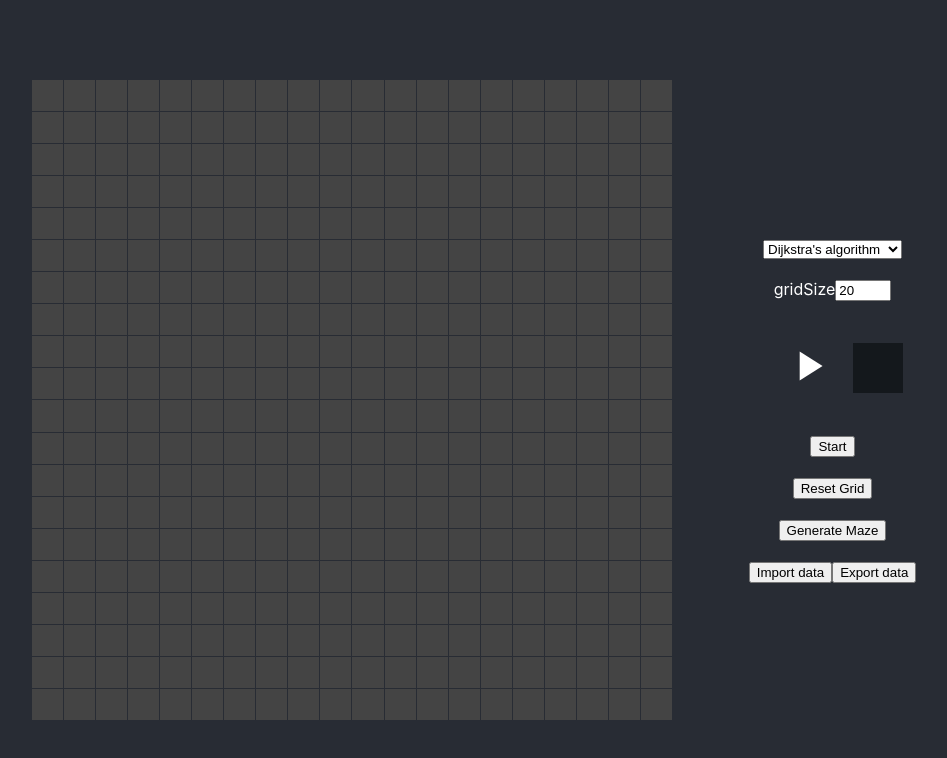
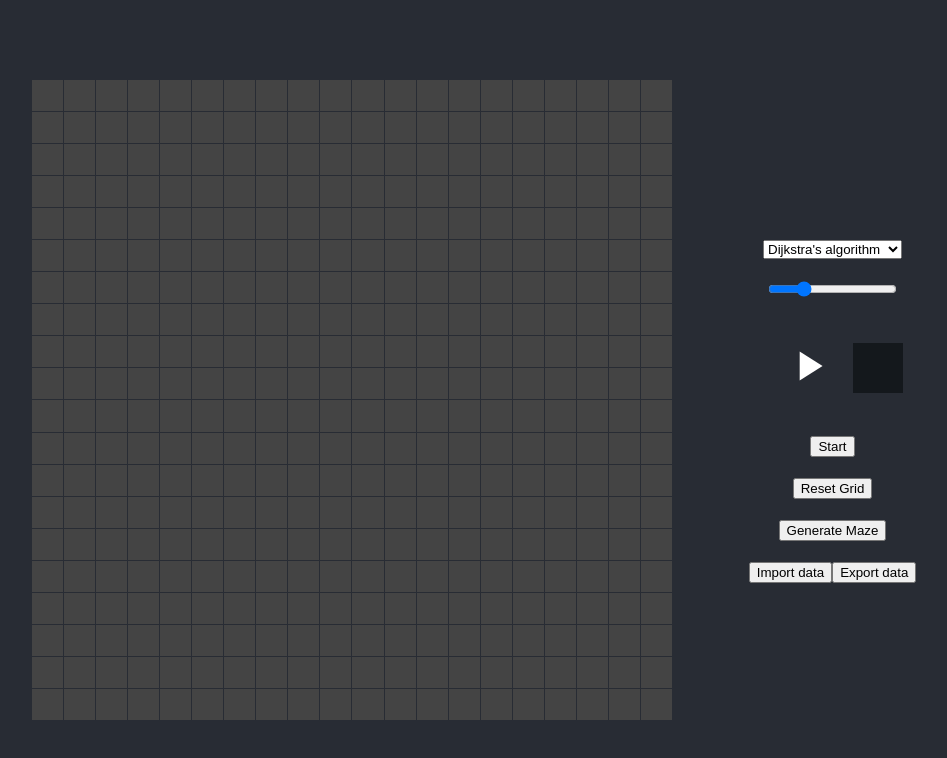
Before and after one commit to Ugi0/algorithm-visualizer, a React (Create React App) app in the folder app/: page / in a window 1280 px wide. Shown: the top 758 px of the page, without its empty margins (288-1235 px from the left). Built offline with nearby package versions, Linux system fonts and the light colour scheme.

Commit message:
Make start button disappear when algorithm is finished

```diff
--- a/app/src/components/Options/Options.jsx
+++ b/app/src/components/Options/Options.jsx
@@ -67,9 +67,15 @@ function Options(props) {
         if (props.started && !props.running) {
             return "Continue"
         }
-        if (props.started === false) {
-            return "Reset"
-        }
+    }
+
+    const getStartButton = () => {
+        if (props.started === false) return <></>
+        return (
+            <button onClick={handleStartButtonClick}>
+                {getStartButtonText()}
+            </button>
+        )
     }
 
     const handleStartButtonClick = () => {
@@ -90,9 +96,7 @@ function Options(props) {
             </select>
         </div>
         <div className='OptionsItem' id="gridWidthOption">
-            gridSize
-            {/*Change icon size and run speed based on the gridSize*/}
-            <input onChange={(e) => props.setGridSize(parseInt(e.target.value))} value={props.gridSize} type="number" min={10} max={50} />
+            <input type="range" min="10" max="50" value={props.gridSize} onChange={(e) => { if (props.started === undefined) props.setGridSize(parseInt(e.target.value))}} />
         </div>
         <div className='icons' style={{display: 'flex', flexDirection: 'row'}}>
             <div className='OptionsItem' id='startAndEndFlag' onClick={() => {if (props.freeIcons.length !== 0) props.setIconSelected(true)}}>
@@ -101,16 +105,15 @@ function Options(props) {
             <div className='slowTile' style={getSlowTileIconStyle()} onClick={() => setSlowTileBorder(slowTileBorder === 1 ? 7 : 1)} />
         </div>
         <div className='OptionsItem' id='start'>
-            <button onClick={handleStartButtonClick}>
-                {getStartButtonText()}
-            </button>
+            {getStartButton()}
         </div>
         <div className='OptionsItem' id='reset'>
             <button onClick={() => props.resetGrid(props.gridSize)}>Reset Grid
             </button>
         </div>
         <div className='OptionsItem' id='generateMaze'>
-            <button onClick={props.generateMaze}>Generate Maze
+            <button onClick={props.generateMaze}>
+                Generate Maze
             </button>
         </div>
         <div>
```
